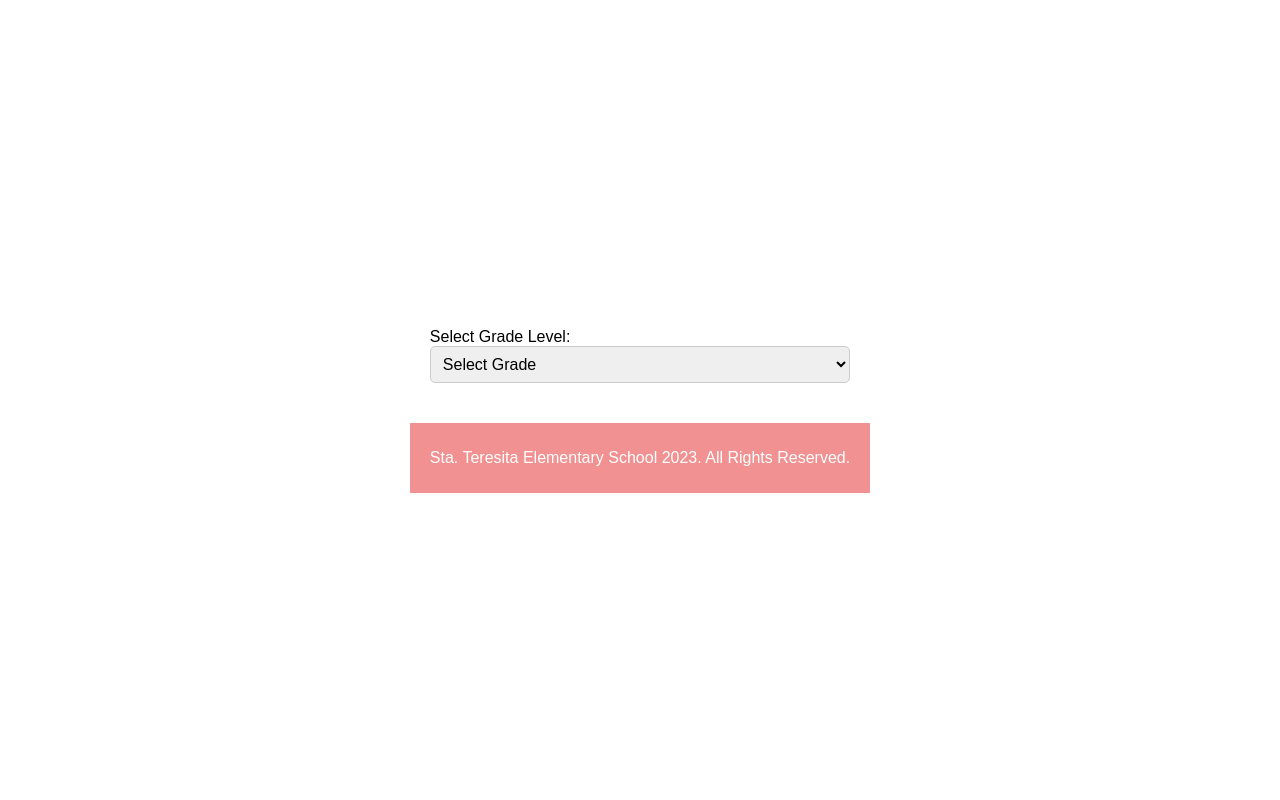
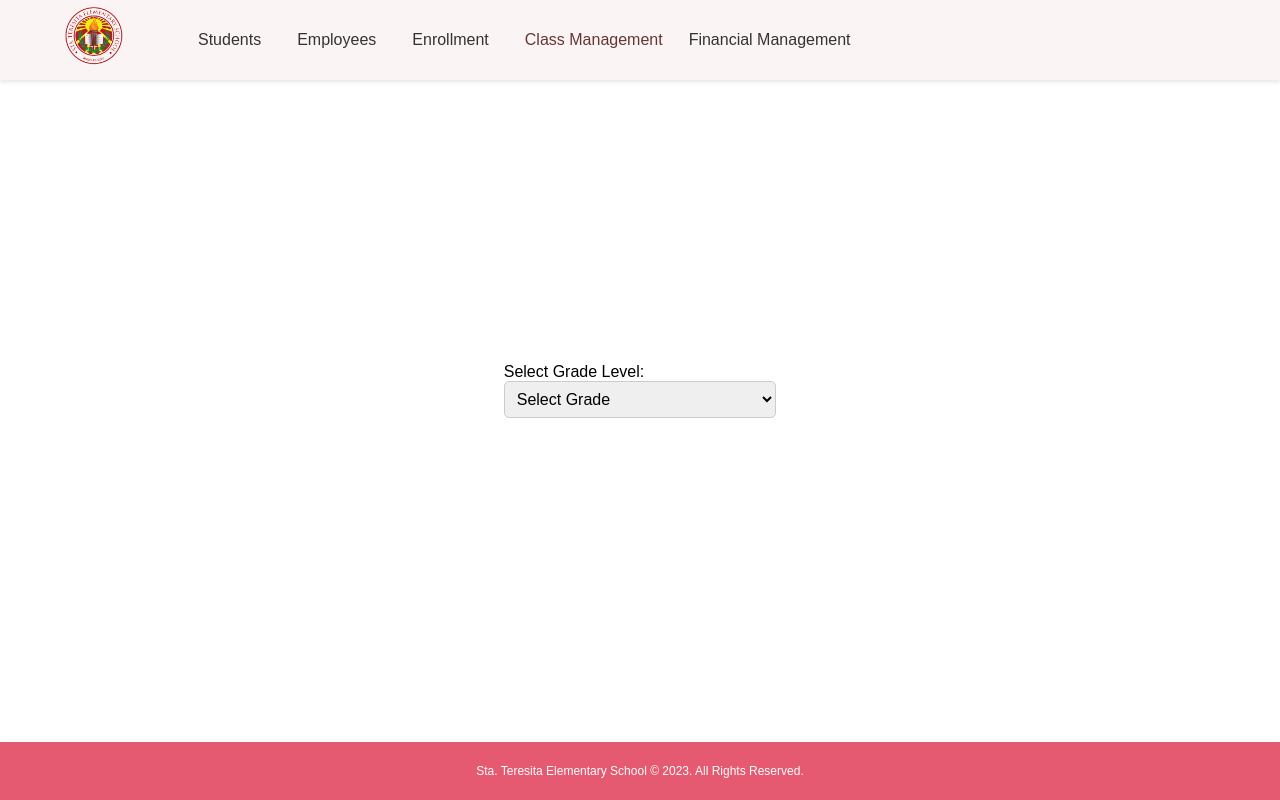
Before and after one commit to KurtRumbaua/WebSys_SRMS, a React (Create React App) app in the folder frontend/: page /class-management in a window 1280 px wide. Built offline with nearby package versions, Linux system fonts and the light colour scheme.

Commit message:
partial polishing front end

```diff
--- a/frontend/src/pages/adminviews/class-management.js
+++ b/frontend/src/pages/adminviews/class-management.js
@@ -1,5 +1,7 @@
 import React, { useState } from 'react';
 import '../../styles/class-management.css'; // Import CSS file for styling
+import { NavLink } from "react-router-dom";
+import logo from "../../assets/Schoollogo.png";
 
 function ClassManagementPage() {
   const [selectedGrade, setSelectedGrade] = useState('');
@@ -24,8 +26,37 @@ function ClassManagementPage() {
   };
 
   return (
-    <div className="teacher-dashboard">
-      {/* Main Content */}
+    <div className="admin-classmanagement">
+              <header className="admin-header">
+          <img className="home-logo" src={logo} alt="School Logo" />
+          <nav className="admin-nav">
+            <ul>
+              <li>
+              <NavLink to="/student-database" activeClassName="active">
+                  Students
+                </NavLink>
+              </li>
+              <li>
+              <NavLink to="/employee-database" activeClassName="active">
+                  Employees
+                </NavLink>
+              </li>
+              <li>
+                <NavLink to="/enroll-student" activeClassName="active">
+                  Enrollment
+                </NavLink>
+              </li>
+              <li>
+              <NavLink to="/class-management" activeClassName="active">
+                  Class Management
+                </NavLink>
+              </li>
+              <NavLink to="/financial-management" activeClassName="active">
+                  Financial Management
+                </NavLink>
+            </ul>
+          </nav>
+        </header>
       <div className="main-content">
         {/* Grade Level Dropdown */}
         <div className="grade-dropdown-container">
@@ -42,24 +73,22 @@ function ClassManagementPage() {
 
         {/* Card Table */}
         {selectedGrade && (
-          <div className="card-table-container">
+          <div className="admin-card-table-container">
             {subjectsByGrade[selectedGrade].map((subject) => (
               <div key={`subject-${subject}`} className="card">
-                <h2 className="card-title">{subject}</h2>
-                <p className="card-content">Lorem ipsum dolor sit amet, consectetur adipiscing elit. Nulla porttitor accumsan tincidunt.</p>
+                <h2 className="admin-card-title">{subject}</h2>
+                <p className="admin-card-content">Lorem ipsum dolor sit amet, consectetur adipiscing elit. Nulla porttitor accumsan tincidunt.</p>
                 <a href="/class-teacher-assign" onClick={() => handleAssignClick(selectedGrade)} className="assign-link">Assign</a>
               </div>
             ))}
           </div>
         )}
       </div>
-
-      {/* Footer */}
-      <footer className="footer">
-        <div className="footer-content">
-          <p className="footer-text">Sta. Teresita Elementary School 2023. All Rights Reserved.</p>
-        </div>
-      </footer>
+      <div>
+        <footer className="admin-footer">
+          <p>Sta. Teresita Elementary School © 2023. All Rights Reserved.</p>
+        </footer>
+      </div>
     </div>
   );
 }
--- a/frontend/src/pages/adminviews/financial-management.js
+++ b/frontend/src/pages/adminviews/financial-management.js
@@ -16,31 +16,13 @@ function EnrollStudents() {
       <div className="admin-container">
       <header className="admin-header">
                     <img className="home-logo" src={logo} alt="School Logo" />
-          <nav class="nav">
+                    <nav className="nav">
                         <ul>
-              <li>
-              <NavLink to="/student-database" activeClassName="active">
-                  Students
-                </NavLink>
-              </li>
-              <li>
-              <NavLink to="/employee-database" activeClassName="active">
-                  Employees
-                </NavLink>
-              </li>
-              <li>
-                <NavLink to="/enroll-student" activeClassName="active">
-                  Enrollment
-                </NavLink>
-              </li>
-              <li>
-              <NavLink to="/class-management" activeClassName="active">
-                  Class Management
-                </NavLink>
-              </li>
-              <NavLink to="/financial-management" activeClassName="active">
-                  Financial Management
-                </NavLink>
+                            <li><NavLink to="/student-database" activeClassName="active">Students</NavLink></li>
+                            <li><NavLink to="/employee-database" activeClassName="active">Employees</NavLink></li>
+                            <li><NavLink to="/enroll-student" activeClassName="active">Enrollment</NavLink></li>
+                            <li><NavLink to="/class-management" activeClassName="active">Class Management</NavLink></li>
+                            <li><NavLink to="/financial-management" activeClassName="active">Financial Management</NavLink></li>
                         </ul>
                     </nav>
                 </header>
--- a/frontend/src/pages/teacherviews/student-roster.js
+++ b/frontend/src/pages/teacherviews/student-roster.js
@@ -8,6 +8,7 @@ import FormControl from '@mui/material/FormControl';
 import Select from '@mui/material/Select';
 import MenuItem from '@mui/material/MenuItem';
 import '../../styles/student-roster.css';
+import logo from "../../assets/Schoollogo.png";
 
 const StudentRosterPage = () => {
     const sections = ['Imus', 'Maragondon', 'General Trias', 'Dasmarinas', 'Bacoor']; // Example sections
@@ -96,6 +97,9 @@ const StudentRosterPage = () => {
 
     return (
         <div className="teacher-container">
+                            <header className="admin-header">
+            <img className="home-logo" src={logo} alt="School Logo" />
+            </header>
             <h1 className="teacher-title">Class Record</h1>
             <div className="teacher-search-bar">
                 <input type="text" placeholder="Search by ID, Name..." onChange={handleSearchChange} />
@@ -156,6 +160,10 @@ const StudentRosterPage = () => {
                     <Button onClick={handleSubmitGrade}>Submit</Button>
                 </DialogActions>
             </Dialog>
+        {/* Footer */}
+        <footer className="admin-footer">
+            <p className="footer-text">Sta. Teresita Elementary School 2023. All Rights Reserved.</p>
+        </footer>
         </div>
     );
 };
--- a/frontend/src/styles/class-management.css
+++ b/frontend/src/styles/class-management.css
@@ -1,7 +1,6 @@
 .admin-classmanagement {
     display: flex;
-    flex-direction: column;
-    min-height: 100vh;
+    flex-direction: column
   }
 
   .dashboard-title {
@@ -11,7 +10,6 @@
 
   .main-content {
     flex-grow: 1;
-    padding: 20px;
   }
 
   .grade-dropdown-container {
```
Lines whose indentation alone changed are shown as unchanged.
